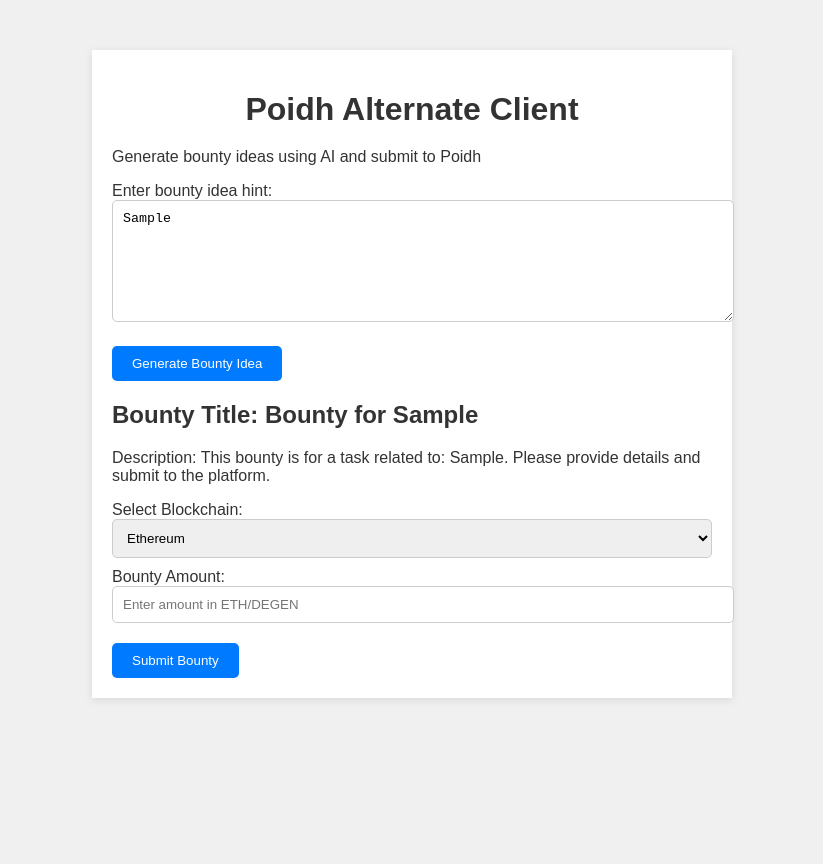
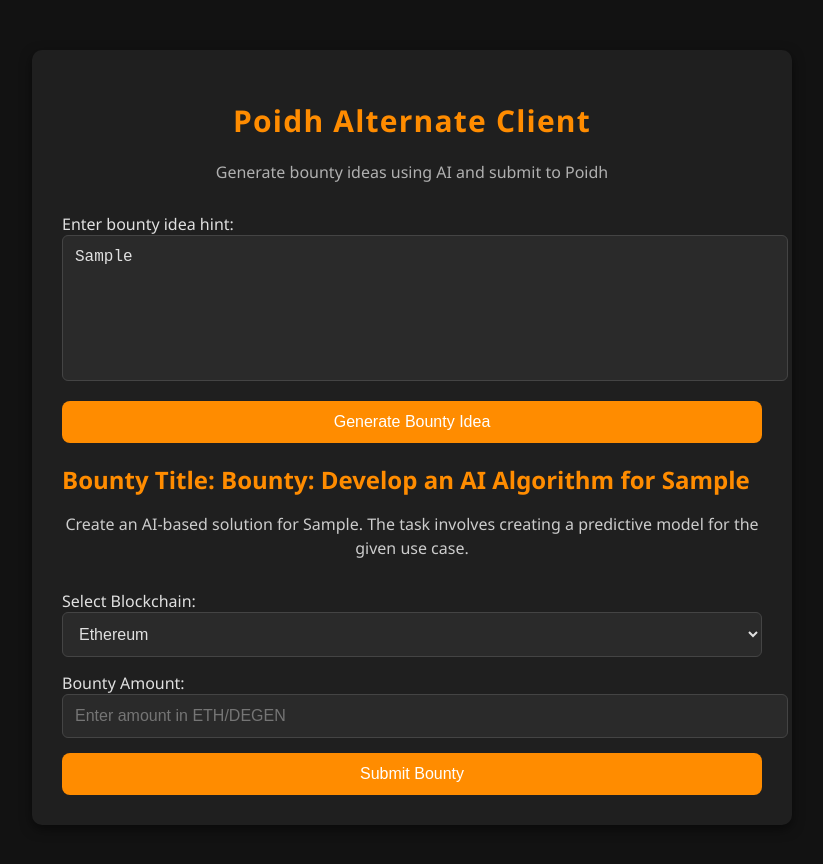
Before and after one commit to akshaydubey05/Bounty_Poidh_00, a plain HTML site: page index.html in a window 1280 px wide. Both pictures are taken after typing "Sample" into the empty fields and a click on the button "Generate Bounty Idea". Shown: the whole page, without its empty margins (228-1051 px from the left). Before the commit the page ends 800 px from the top, so only its background shows below. Drawn offline with Linux system fonts and the light colour scheme.

Commit message:
Resolved merge conflicts

```diff
--- a/index.html
+++ b/index.html
@@ -15,6 +15,11 @@
         <label for="hint">Enter bounty idea hint:</label>
         <textarea id="hint" placeholder="e.g., Create a bounty for AI-based contract audit"></textarea>
         <button id="generate-bounty">Generate Bounty Idea</button>
+
+        <!-- Loading and Dynamic Text -->
+        <div id="loading" style="display: none;">
+            <p id="loading-text">Generating bounty idea... Please wait.</p>
+        </div>
 
         <!-- AI Generated Bounty -->
         <div id="bounty-result" style="display: none;">
@@ -36,10 +41,6 @@
         </div>
 
         <!-- Transaction Submission -->
-        <div id="loading" style="display: none;">
-            <p>Submitting bounty...</p>
-        </div>
-
         <div id="result-link" style="display: none;">
             <p>Bounty created! You can view it <a id="bounty-link" href="" target="_blank">here</a></p>
         </div>
--- a/script.js
+++ b/script.js
@@ -5,21 +5,60 @@
         return;
     }
 
-    // Display loading state
+    // Display loading state with dynamic text
+    const loadingText = document.getElementById('loading-text');
+    loadingText.textContent = 'Generating bounty idea... Please wait.';
     document.getElementById('loading').style.display = 'block';
     document.getElementById('bounty-result').style.display = 'none';
 
-    // Call the AI API to generate the bounty
-    const bounty = await generateBountyFromAI(hint);
+    try {
+        // Call the simulated API to generate the bounty (you can replace this with a real API)
+        const bounty = await generateBountyFromAPI(hint);
 
-    // Hide loading state and show generated bounty
-    document.getElementById('loading').style.display = 'none';
-    document.getElementById('bounty-result').style.display = 'block';
+        // Hide loading state and show generated bounty
+        document.getElementById('loading').style.display = 'none';
+        document.getElementById('bounty-result').style.display = 'block';
 
-    // Display the generated bounty details
-    document.getElementById('bounty-title').textContent = bounty.title;
-    document.getElementById('bounty-description').textContent = bounty.description;
+        // Display the generated bounty details dynamically
+        document.getElementById('bounty-title').textContent = bounty.title;
+        document.getElementById('bounty-description').textContent = bounty.description;
+    } catch (error) {
+        // In case of an error, hide loading and show an alert
+        document.getElementById('loading').style.display = 'none';
+        alert('Failed to generate bounty idea.');
+    }
 });
+
+// Simulated function to generate bounty idea from an API
+async function generateBountyFromAPI(hint) {
+    // Simulated delay to mimic an API response
+    return new Promise((resolve, reject) => {
+        setTimeout(() => {
+            const ideas = [
+                {
+                    title: `Bounty: Build a Smart Contract for ${hint}`,
+                    description: `This bounty involves creating a secure smart contract for ${hint}. Focus on security and efficiency.`
+                },
+                {
+                    title: `Bounty: Develop an AI Algorithm for ${hint}`,
+                    description: `Create an AI-based solution for ${hint}. The task involves creating a predictive model for the given use case.`
+                },
+                {
+                    title: `Bounty: Design a Web App for ${hint}`,
+                    description: `Design and implement a responsive web application for ${hint}. Ensure it follows best UI/UX principles.`
+                },
+                {
+                    title: `Bounty: Cryptocurrency Wallet for ${hint}`,
+                    description: `Develop a secure cryptocurrency wallet for ${hint}, focusing on both security and user experience.`
+                }
+            ];
+
+            // Return a random bounty idea
+            const bounty = ideas[Math.floor(Math.random() * ideas.length)];
+            resolve(bounty);
+        }, 1500); // Simulate a 1.5-second delay (to mimic real API response time)
+    });
+}
 
 document.getElementById('submit-bounty').addEventListener('click', async () => {
     const chain = document.getElementById('chain').value;
@@ -42,20 +81,6 @@
     document.getElementById('bounty-link').href = transactionLink;
 });
 
-async function generateBountyFromAI(hint) {
-    // Simulated delay to mimic an API response
-    return new Promise((resolve) => {
-        setTimeout(() => {
-            resolve({
-                title: `Bounty for ${hint}`,
-                description: `Description: This bounty is for a task related to: ${hint}. Please provide details and submit to the platform.`
-            });
-        }, 1000); // 1-second delay
-    });
-}
-
-
-
 async function submitBountyToBlockchain(chain, amount, title, description) {
     if (!window.ethereum) {
         alert("MetaMask is not installed. Please install MetaMask to use this feature.");
@@ -63,7 +88,6 @@
     }
 
     const provider = new ethers.providers.Web3Provider(window.ethereum);
-
     try {
         // Request accounts
         await provider.send("eth_requestAccounts", []);
@@ -75,16 +99,8 @@
             data: ethers.utils.hexlify(ethers.utils.toUtf8Bytes(`${title}: ${description}`))
         };
 
-        // Send transaction
         const tx = await signer.sendTransaction(transaction);
-        console.log("Transaction submitted:", tx.hash);
-
-        // Wait for confirmation
-        const receipt = await tx.wait();
-        console.log("Transaction confirmed:", receipt);
-
-        // Provide feedback to the user
-        alert("Transaction successful! View it on Etherscan.");
+        await tx.wait();
         return `https://etherscan.io/tx/${tx.hash}`;
     } catch (error) {
         console.error("Transaction failed:", error);
--- a/style.css
+++ b/style.css
@@ -1,51 +1,172 @@
+/* General Styles */
 body {
-    font-family: Arial, sans-serif;
-    background-color: #f0f0f0;
-    color: #333;
+    font-family: 'Segoe UI', Tahoma, Geneva, Verdana, sans-serif;
+    background-color: #121212; /* Dark background */
+    color: #e0e0e0; /* Light gray text */
     margin: 0;
     padding: 0;
+    display: flex;
+    justify-content: center;
+    align-items: center;
+    min-height: 100vh;
 }
 
+/* Container for the content */
 .container {
-    max-width: 600px;
+    width: 100%;
+    max-width: 700px;
     margin: 50px auto;
-    padding: 20px;
-    background-color: #fff;
-    box-shadow: 0 2px 8px rgba(0, 0, 0, 0.1);
+    padding: 30px;
+    background-color: #1f1f1f; /* Slightly lighter dark background */
+    border-radius: 10px;
+    box-shadow: 0 4px 12px rgba(0, 0, 0, 0.5); /* Subtle shadow */
+    transition: all 0.3s ease-in-out; /* Smooth transitions */
 }
 
+/* Title Style */
 h1 {
     text-align: center;
     margin-bottom: 20px;
+    color: #ff8c00; /* Vibrant color for the title */
+    font-size: 30px;
+    font-weight: 600;
+    letter-spacing: 1.2px;
 }
 
+/* Paragraph Style */
+p {
+    text-align: center;
+    color: #b0b0b0;
+    font-size: 16px;
+    margin-bottom: 30px;
+}
+
+/* Textarea Styling */
 textarea {
     width: 100%;
-    height: 100px;
-    margin-bottom: 10px;
-    padding: 10px;
-    border: 1px solid #ccc;
-    border-radius: 5px;
+    height: 120px;
+    padding: 12px;
+    margin-bottom: 15px;
+    background-color: #2a2a2a; /* Dark background for input fields */
+    color: #e0e0e0; /* Light text for readability */
+    border: 1px solid #444;
+    border-radius: 6px;
+    resize: none; /* Disable resize */
+    font-size: 16px;
+    transition: border-color 0.3s ease;
 }
 
-button {
-    background-color: #007bff;
-    color: white;
-    padding: 10px 20px;
-    border: none;
-    border-radius: 5px;
-    cursor: pointer;
-    margin-top: 10px;
+/* Textarea Focus State */
+textarea:focus {
+    outline: none;
+    border-color: #ff8c00; /* Border turns orange on focus */
 }
 
-button:hover {
-    background-color: #0056b3;
+/* Button Styling */
+button {
+    background-color: #ff8c00; /* Vibrant button color */
+    color: #fff;
+    padding: 12px 20px;
+    border: none;
+    border-radius: 8px;
+    cursor: pointer;
+    font-size: 16px;
+    width: 100%;
+    transition: background-color 0.3s ease, transform 0.2s ease;
 }
 
+/* Button Hover and Active States */
+button:hover {
+    background-color: #e07b00;
+    transform: scale(1.05);
+}
+
+button:active {
+    transform: scale(1);
+}
+
+/* Select and Input Styling */
 select, input {
     width: 100%;
-    padding: 10px;
+    padding: 12px;
+    margin-bottom: 15px;
+    background-color: #2a2a2a;
+    color: #e0e0e0;
+    border: 1px solid #444;
+    border-radius: 6px;
+    font-size: 16px;
+    transition: border-color 0.3s ease;
+}
+
+/* Select and Input Focus State */
+select:focus, input:focus {
+    outline: none;
+    border-color: #ff8c00;
+}
+
+/* Loading and Result Section Styling */
+#loading, #result-link {
+    text-align: center;
+    color: #b0b0b0;
+    display: none;
+}
+
+#result-link a {
+    color: #ff8c00; /* Orange link */
+    text-decoration: none;
+    font-weight: bold;
+}
+
+#result-link a:hover {
+    text-decoration: underline;
+}
+
+/* Bounty Result Section Styling */
+#bounty-result {
+    display: none;
+    margin-top: 20px;
+}
+
+#bounty-result h2 {
+    color: #ff8c00;
+    font-size: 24px;
     margin-bottom: 10px;
-    border: 1px solid #ccc;
-    border-radius: 5px;
 }
+
+#bounty-result p {
+    color: #ccc;
+    font-size: 16px;
+    line-height: 1.5;
+}
+
+/* Loading Text Animation */
+#loading-text {
+    color: #ff8c00;
+    font-size: 18px;
+    font-weight: bold;
+    animation: fadeIn 1s ease-out;
+}
+
+@keyframes fadeIn {
+    from {
+        opacity: 0;
+    }
+    to {
+        opacity: 1;
+    }
+}
+
+/* Responsive Design */
+@media (max-width: 600px) {
+    .container {
+        padding: 20px;
+    }
+
+    h1 {
+        font-size: 24px;
+    }
+
+    textarea, select, input, button {
+        font-size: 14px;
+    }
+}
```
